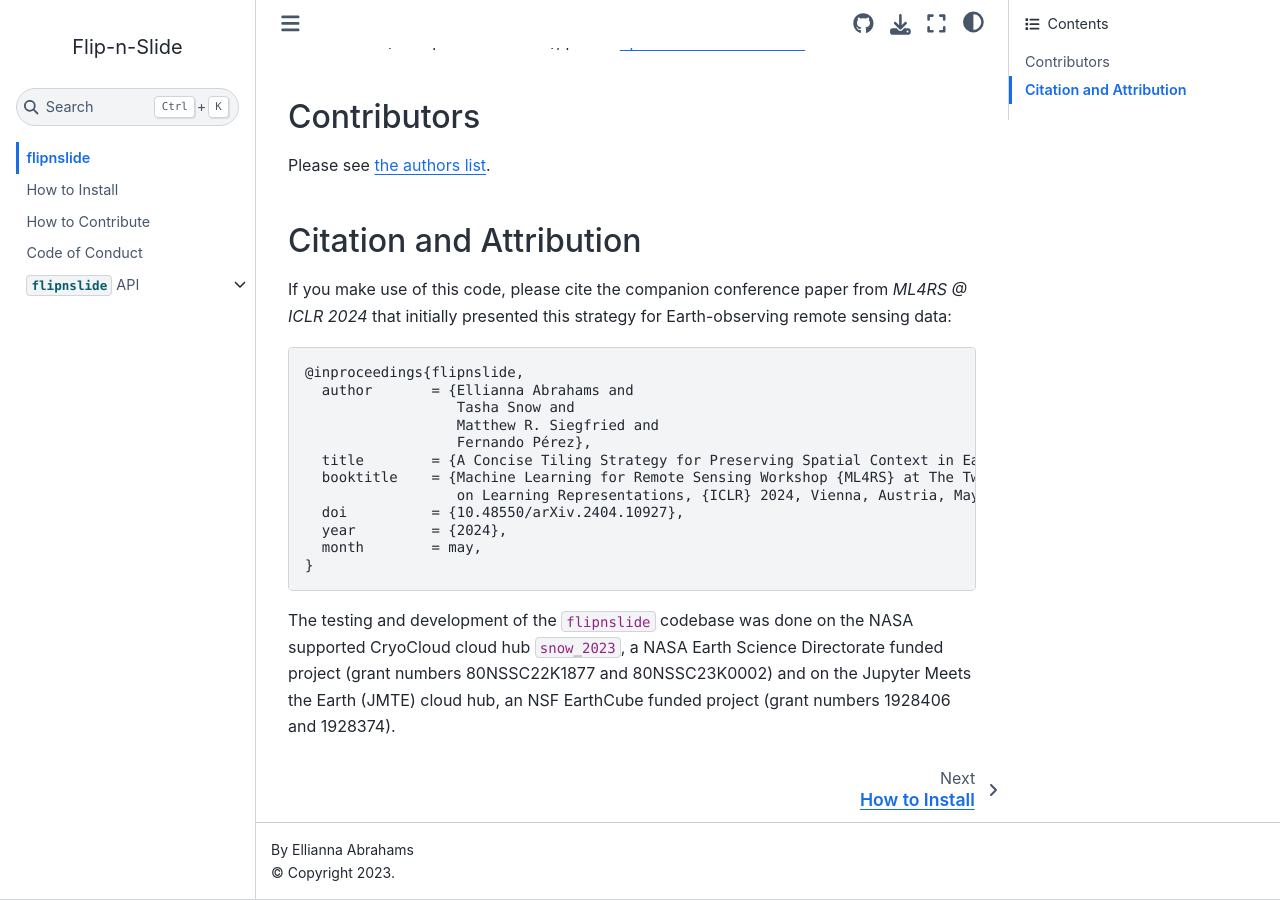
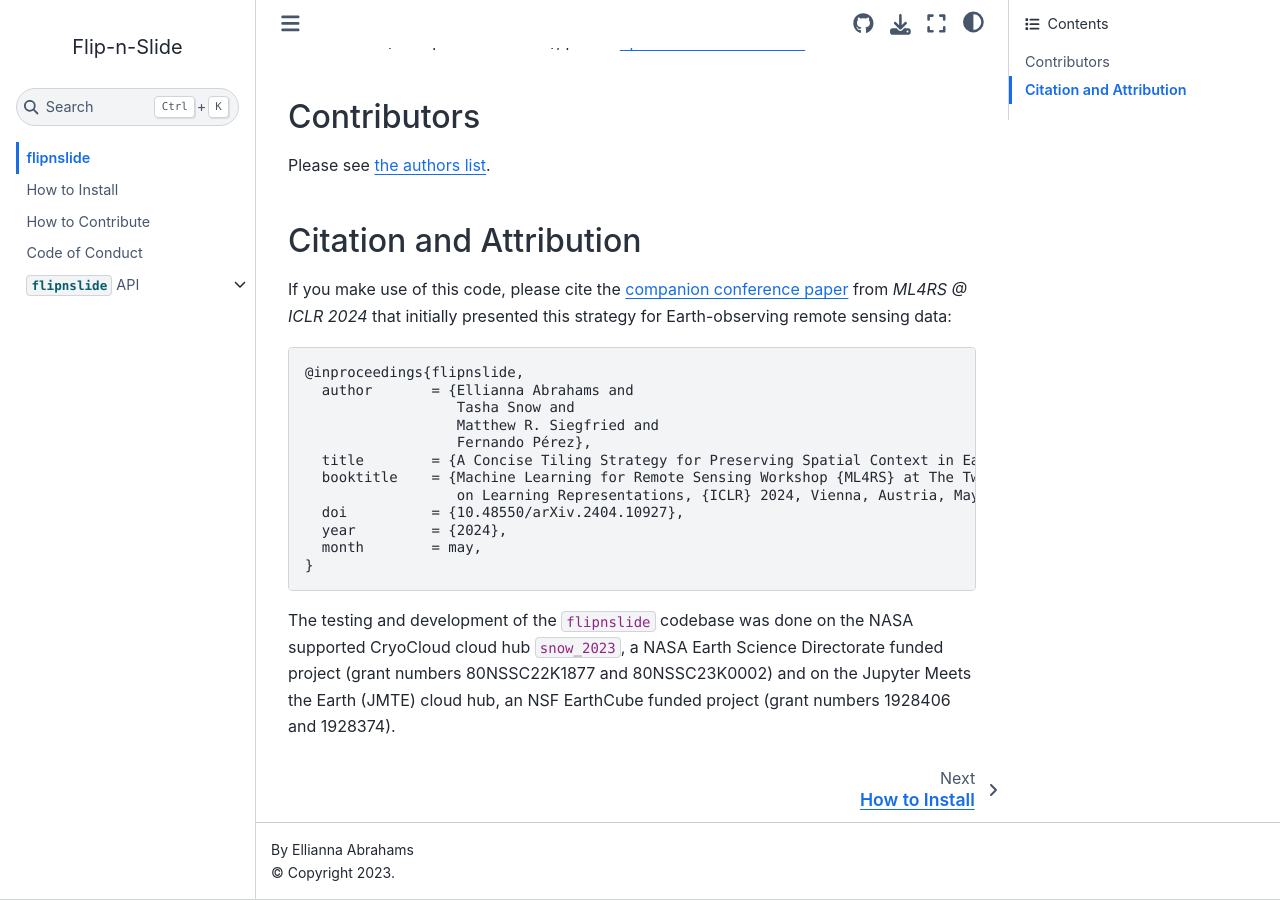
Before and after one commit to elliesch/flipnslide, a Jupyter Book: the page built from docs/intro.md, in a window 1280 px wide and 900 px high, scrolled down 795 px. Built offline with Jupyter Book 1.0.4 settings and Sphinx 7.4.7 and the Sphinx Book theme 1.1.4, drawn with Linux system fonts in a browser that asks for light colours; pages that are not in the unit, such as notebooks, are missing from menus; cross-references to code outside the pages are shown as plain code; part of the change alters nothing that is shown.

```diff
--- a/docs/intro.md
+++ b/docs/intro.md
@@ -45,7 +45,7 @@ Please see [the authors list](https://github.com/elliesch/flipnslide/blob/main/A
 
 ## Citation and Attribution
 
-If you make use of this code, please cite the companion conference paper from
+If you make use of this code, please cite the [companion conference paper](https://arxiv.org/abs/2404.10927) from
 *ML4RS @ ICLR 2024* that initially presented this strategy for Earth-observing
 remote sensing data:
 
```
